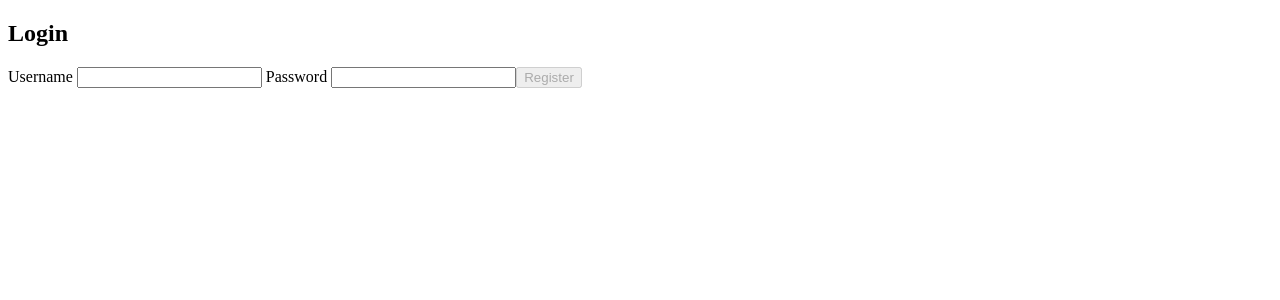
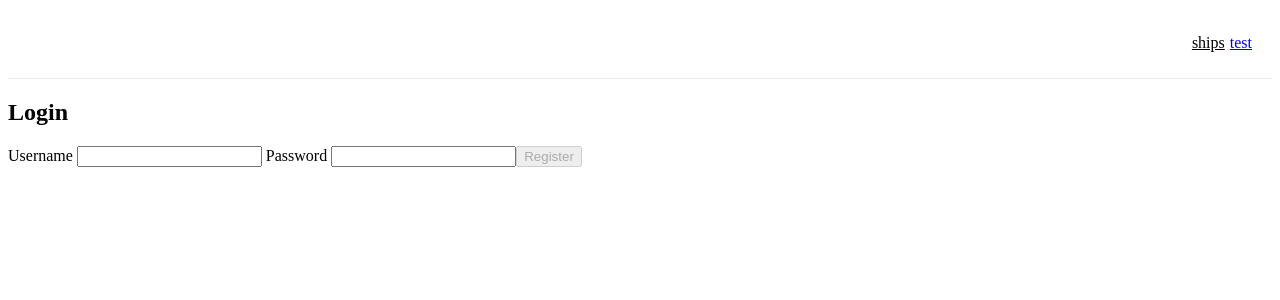
Before and after one commit to eudago/dutti-test, an Angular app: page /login in a window 1280 px wide. Shown: the top 300 px of the page. Built offline with nearby package versions, Linux system fonts and the light colour scheme.

Commit message:
menu component

```diff
--- a/src/app/app.component.html
+++ b/src/app/app.component.html
@@ -1 +1,2 @@
+<app-menu></app-menu>
 <router-outlet></router-outlet>
--- a/src/app/app.module.ts
+++ b/src/app/app.module.ts
@@ -6,10 +6,12 @@ import { AppRoutingModule } from './app-routing.module';
 import { SharedModule } from './shared/shared.module';
 import { HTTP_INTERCEPTORS } from '@angular/common/http';
 import { AuthenticationInterceptor } from './interceptors/authentication.interceptor';
+import { MenuComponent } from './components/menu/menu.component';
 
 @NgModule({
   declarations: [
-    AppComponent
+    AppComponent,
+    MenuComponent,
   ],
   imports: [
     BrowserModule,
--- /dev/null
+++ b/src/app/components/menu/menu.component.html
@@ -0,0 +1,6 @@
+<div class="dutti-menu">
+    <div class="dutti-menu-items">
+        <a routerLink="/ships" routerLinkActive="active" class="item">ships</a>
+        <a routerLink="/test" routerLinkActive="active">test</a>
+    </div>
+</div>
--- /dev/null
+++ b/src/app/components/menu/menu.component.scss
@@ -0,0 +1,20 @@
+.dutti-menu {
+  height: 70px;
+  width: 100%;
+  border-bottom: 1px solid #eaeaea;
+}
+
+.dutti-menu-items {
+  height: 100%;
+  display: flex;
+  justify-content: flex-end;
+  align-items: center;
+  padding: 0px 20px;
+
+  .item {
+    margin: 0px 5px;
+    font-size: 16px;
+    line-height: 24px;
+    color: black;
+  }
+}
--- /dev/null
+++ b/src/app/components/menu/menu.component.ts
@@ -0,0 +1,15 @@
+import { Component, OnInit } from '@angular/core';
+
+@Component({
+  selector: 'app-menu',
+  templateUrl: './menu.component.html',
+  styleUrls: ['./menu.component.scss']
+})
+export class MenuComponent implements OnInit {
+
+  constructor() { }
+
+  ngOnInit(): void {
+  }
+
+}
```
Also changed, not shown: 1 other file (tests, documents, lock files or other folders).
